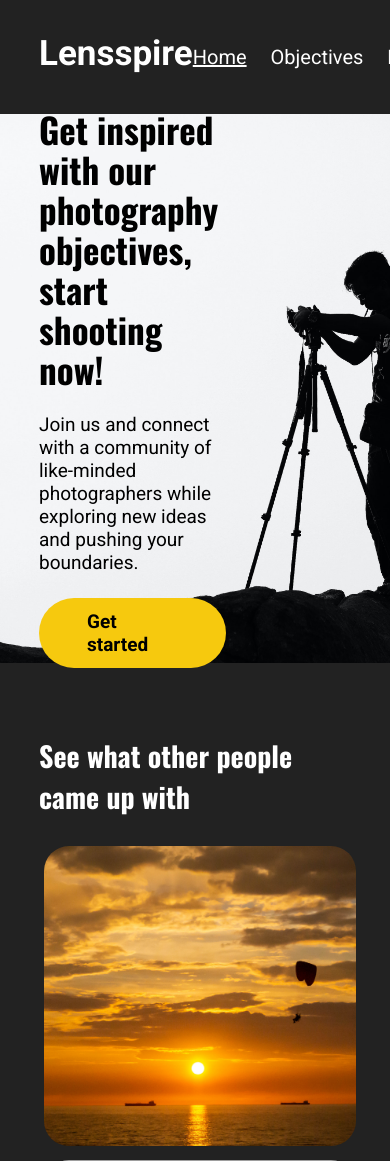
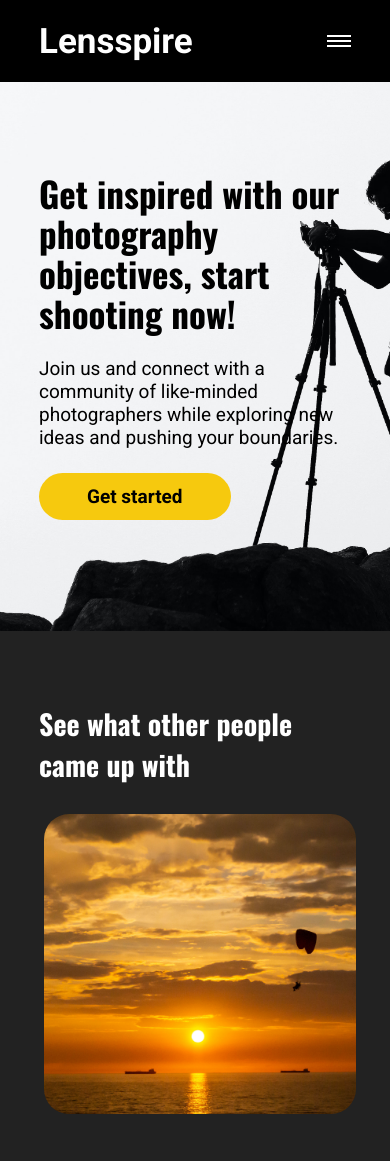
Before and after one commit to KasperOfzeau/ple, a PHP site: page / in a window 390 px wide. Shown: the top 1161 px of the page. Run offline with PHP 8.4, Linux system fonts and the light colour scheme; data comes from the database, SQL or seed files in the repository; some libraries are stand-ins or nearby versions; grey boxes are pictures that could not be loaded.

Commit message:
Created new nav and responsivness

```diff
--- a/css/cards.css
+++ b/css/cards.css
@@ -46,3 +46,12 @@
     text-align: center;
     margin-top: auto;
 }
+
+@media (max-width: 785px) {
+    .cards-wrapper {
+        gap: 40px;
+    }
+    .card {
+        flex: 1;
+    }
+}
--- a/css/community.css
+++ b/css/community.css
@@ -43,10 +43,17 @@
 }
 
 .favorited {
-  color: red;
+    color: red;
 }
 
 .favorite-button:hover {
     color: red;
     cursor: pointer;
+}
+
+@media (max-width: 785px) {
+  .community-container,
+  .home-community-container  {
+      gap: 40px;
   }
+}
--- a/css/hero.css
+++ b/css/hero.css
@@ -7,6 +7,9 @@
     background-size: cover;
     background-position: center;
     color: #000;
+    padding-top: 82px;
+    overflow: hidden;
+    width: 100%;
 }
 
 .hero-content {
@@ -48,3 +51,18 @@
 .hero-button {
     width: fit-content;
 }
+
+@media (max-width: 785px) {
+    .hero-left {
+        flex: 0 0 80%;
+    }
+
+    .hero-right {
+        justify-content: left;
+    }
+
+    .hero-content {
+        flex-direction: column;
+        gap: 20px;
+    }
+}
--- a/css/nav.css
+++ b/css/nav.css
@@ -1,50 +1,118 @@
-.navbar {
-    background-color: #222;
-    overflow: hidden;
+.header{
+    background-color: #000;
+    width: 100%;
+    z-index: 10;
+    position: fixed;
 }
 
-.navbar-container {
+.header-container{
     width: 80%;
     margin: auto;
     display: flex;
     justify-content: space-between;
-    padding: 33px 0;
+    align-items: center;
+    position: relative;
+
 }
 
-.navbar-right {
-    display: flex;
-    align-items: center;
-    gap: 24px;
-}
-
-.navbar-link {
-    font-size: 20px;
-    color: #fff;
-    text-decoration: none;
-}
-
-.login-link {
-    margin-left: 28px;
-}
-
-nav.navbar a.logo {
+.logo{
+    display: inline-block;
     color: #fff;
     text-decoration: none;
     font-size: 35px;
     font-weight: bold;
 }
 
-.navbar-link:hover,
-.navbar-link.active {
+.nav{
+    width: 100%;
+    height: 100%;
+    position: fixed;
+    overflow: hidden;
+    top: 82px;
+    left: 0;
+    background-color: #000;
+}
+.menu a{
+    display: block;
+    padding: 30px;
+    font-size: 20px;
+    color: #fff;
+    text-decoration: none;
+    transition: all .2s ease-out;
+}
+.menu a:hover{
+    color: #fff;
     text-decoration: underline;
 }
+.nav{
+    max-height: 0;
+    transition: max-height .5s ease-out;
+}
 
+.hamb{
+    cursor: pointer;
+    float: right;
+    padding: 40px 0px;
+}
 
-  @media screen and (max-width: 600px) {
-    nav.navbar a:not(:first-child) {float: none;}
-    nav.navbar a.logo {
-      float: none;
-      display: block;
-      text-align: left;
+.hamb-line {
+    background: #fff;
+    display: block;
+    height: 2px;
+    position: relative;
+    width: 24px;
+
+} /* Style span tag */
+
+.hamb-line::before,
+.hamb-line::after{
+    background: #fff;
+    content: '';
+    display: block;
+    height: 100%;
+    position: absolute;
+    transition: all .2s ease-out;
+    width: 100%;
+}
+.hamb-line::before{
+    top: 5px;
+}
+.hamb-line::after{
+    top: -5px;
+}
+
+.side-menu {
+    display: none;
+} /* Hide checkbox */
+
+.side-menu:checked ~ nav{
+    max-height: 100%;
+}
+.side-menu:checked ~ .hamb .hamb-line {
+    background: transparent;
+}
+.side-menu:checked ~ .hamb .hamb-line::before {
+    transform: rotate(-45deg);
+    top:0;
+}
+.side-menu:checked ~ .hamb .hamb-line::after {
+    transform: rotate(45deg);
+    top:0;
+}
+
+@media (min-width: 768px) {
+    .nav{
+        max-height: none;
+        position: relative;
+        float: right;
+        width: fit-content;
+        top: 0;
     }
-  }
+    .menu li{
+        float: left;
+    }
+
+    .hamb{
+        display: none;
+    }
+}
--- a/css/objective.css
+++ b/css/objective.css
@@ -68,3 +68,9 @@
     flex-direction: column;
     gap: 20px;
   }
+
+  @media (max-width: 785px) {
+    .objective-container {
+        width: 80%;
+    }
+  }
--- a/index.php
+++ b/index.php
@@ -18,27 +18,32 @@
     <script href="js/community.js"></script>
 </head>
 <body>
-    <nav class="navbar">
-        <div class="navbar-container">
-            <div class="navbar-left">
+    <header class="header">
+        <div class="header-container">
+            <!-- Logo -->
             <a href="/ple/" class="logo">Lensspire</a>
-            </div>
-            <div class="navbar-right">
-                <a class="navbar-link active" href="/ple/">Home</a>
-                <a class="navbar-link" href="/ple/objectives.php">Objectives</a>
-                <a class="navbar-link" href="/ple/highlights.php">Highlights</a>
-
+            <!-- Hamburger icon -->
+            <input class="side-menu" type="checkbox" id="side-menu"/>
+            <label class="hamb" for="side-menu"><span class="hamb-line"></span></label>
+            <!-- Menu -->
+            <nav class="nav">
+                <ul class="menu">
+                    <li><a href="/ple/">Home</a></li>
+                    <li><a href="/ple/objectives.php">Objectives</a> </li>
+                    <li><a href="/ple/highlights.php">Highlights</a></li>
                     <?php
                         session_start();
                         if(empty($_SESSION['user_id'])){
-                        echo '<a class="navbar-link login-link" href="/ple/login.php"><i class="fa-solid fa-right-to-bracket"></i> Login</a>';
+                            echo '<li><a class="login-link" href="/ple/login.php"><i class="fa-solid fa-right-to-bracket"></i> Login</a></li>';
                         } else {
-                        echo '<a class="navbar-link login-link" href="/ple/logout.php"><i class="fa-solid fa-right-from-bracket"></i> Logout</a>';
+                            echo '<li><a class="login-link" href="/ple/logout.php"><i class="fa-solid fa-right-from-bracket"></i> Logout</a></li>';
                         }
                     ?>
+                </ul>
+            </nav>
         </div>
-        </div>
-    </nav>
+    </header>
+
     <div class="hero">
         <div class="hero-content">
             <div class="hero-left">
```
Also changed, not shown: highlights.php (+17 -12 lines), objective.php (+17 -12 lines), objectives.php (+17 -13 lines). Lines whose indentation alone changed are shown as unchanged.
